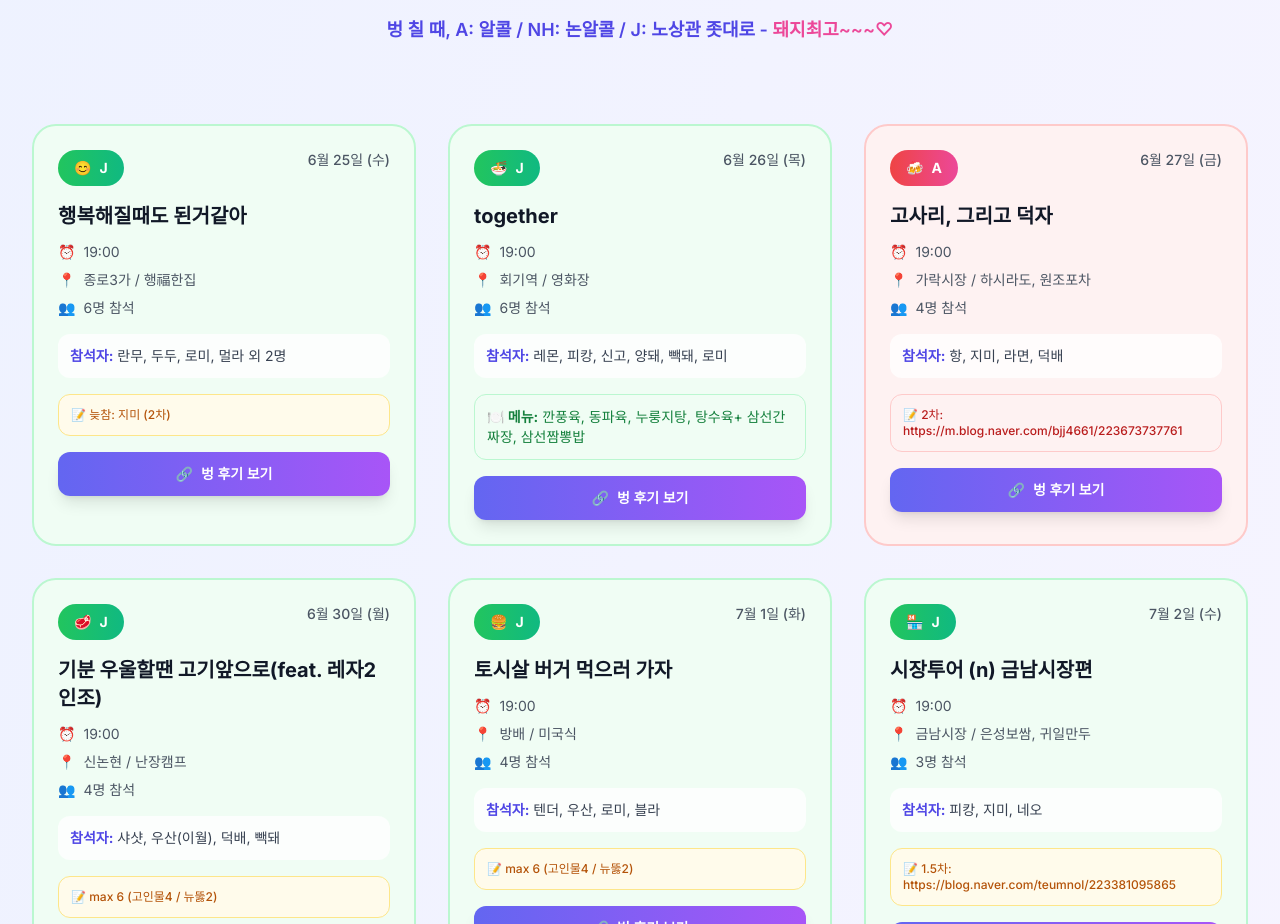
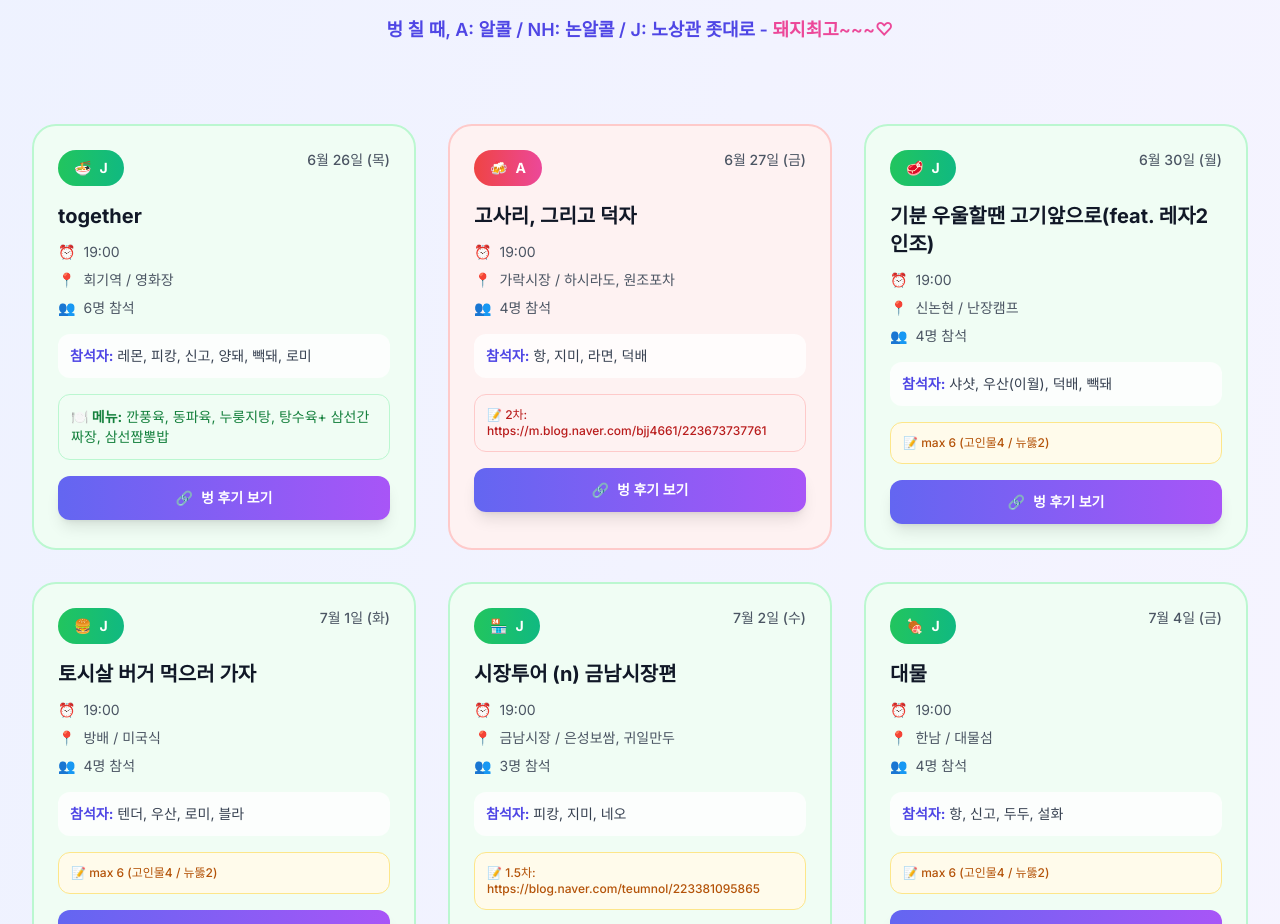
Before and after one commit to kim-dbs/kim-dbs.github.io, a React (Create React App) app: page / in a window 1280 px wide. Shown: the part 5280-6204 px from the top of the page. Built offline with nearby package versions, Linux system fonts and the light colour scheme.

Commit message:
벙데이트 수정

```diff
--- a/src/data/activitiesData.js
+++ b/src/data/activitiesData.js
@@ -1,22 +1,5 @@
 const activities = [
-  {
-    type: "J",
-    typeEmoji: "😊",
-    date: "6월 25일 (수)",
-    title: "행복해질때도 된거같아",
-    time: "19:00",
-    location: "종로3가 / 행福한집",
-    attendeesCount: 6,
-    attendees: "란무, 두두, 로미, 멀라 외 2명",
-    note: "늦참: 지미 (2차)",
-    reviewLink: "https://blog.naver.com/neuriviewlog/223694922358",
-    bgColor: "bg-green-50",
-    borderColor: "border-green-200",
-    typeBgGradient: "from-green-500 to-emerald-500",
-    noteBgColor: "bg-amber-50",
-    noteBorderColor: "border-amber-200",
-    noteTextColor: "text-amber-700"
-  },
+
   {
     type: "J",
     typeEmoji: "🍜",
```
